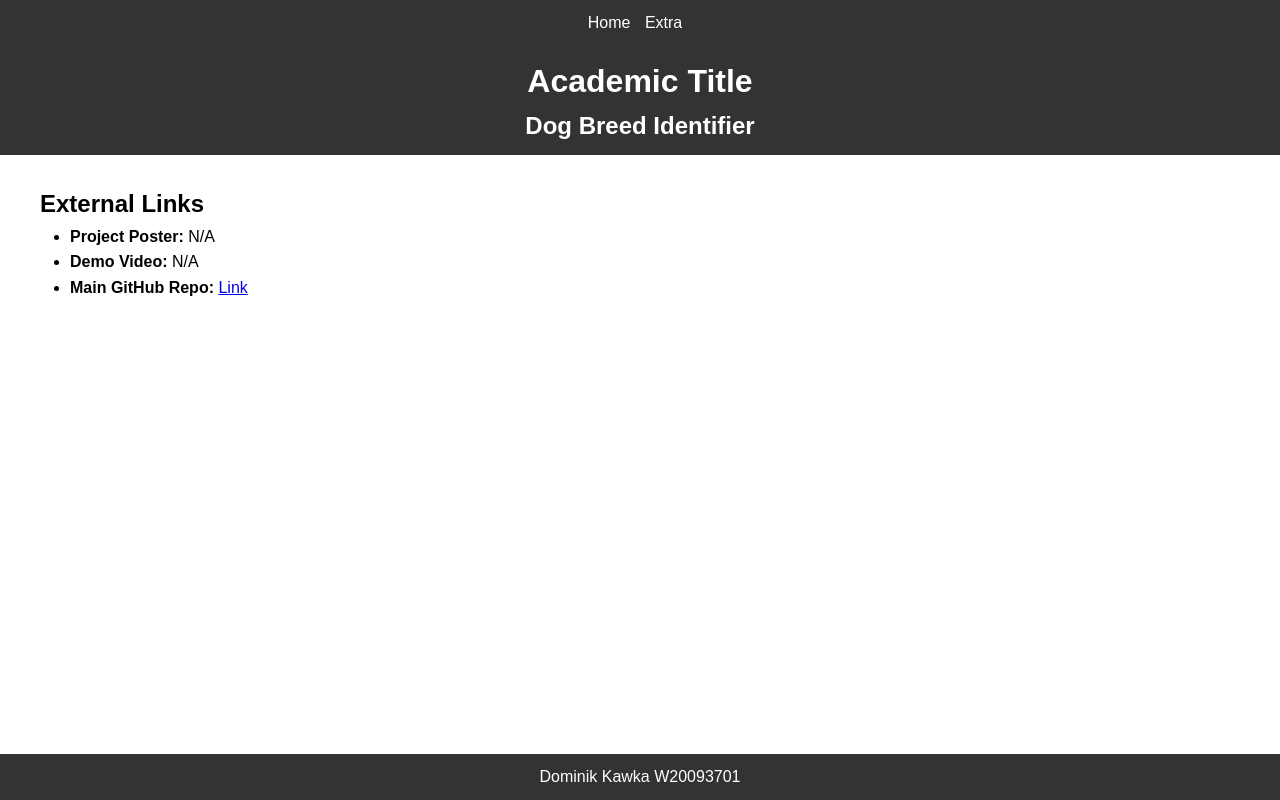
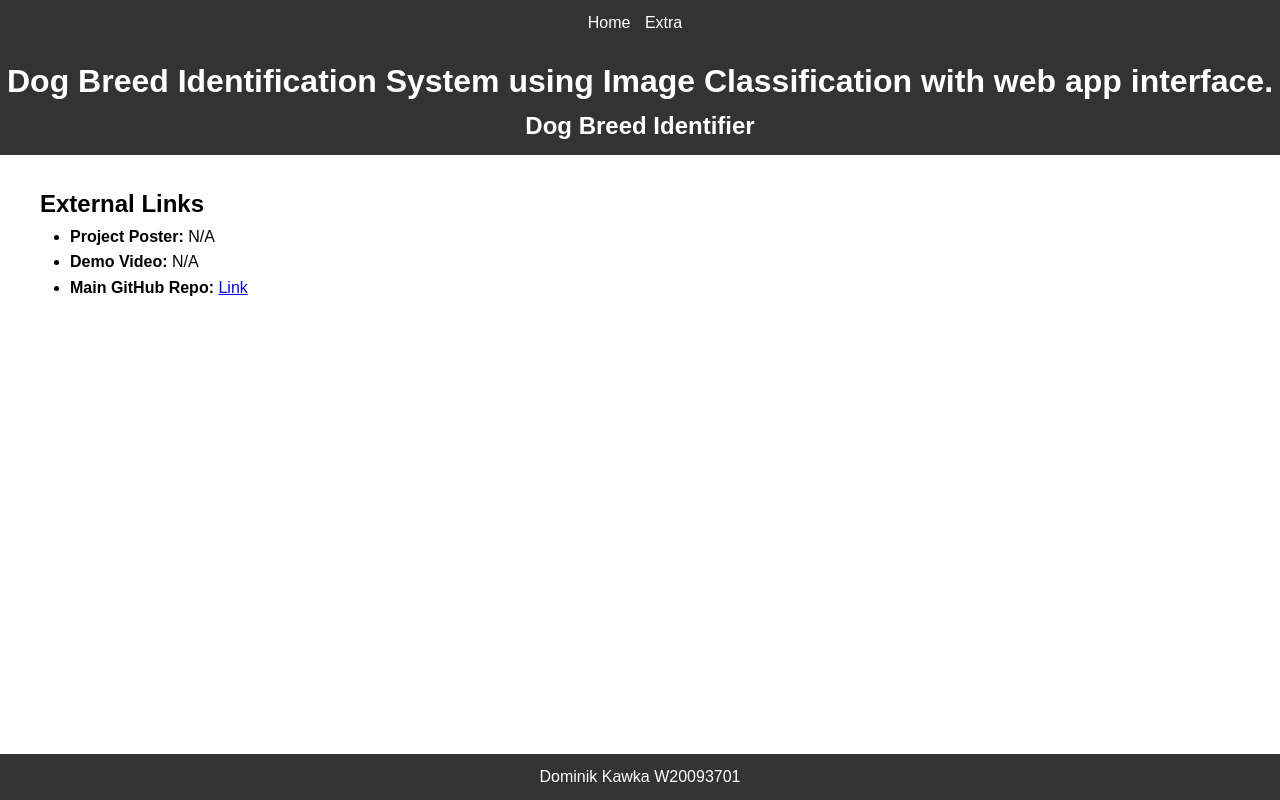
Before and after one commit to dominikkawka/dominikkawka.github.io, a plain HTML site: page about.html in a window 1280 px wide. Drawn offline with Linux system fonts and the light colour scheme.

Commit message:
fixed header

```diff
--- a/about.html
+++ b/about.html
@@ -14,7 +14,7 @@
         </ul>
     </nav>
     <header>
-        <h1>Academic Title</h1>
+        <h1>Dog Breed Identification System using Image Classification with web app interface.</h1>
         <h2>Dog Breed Identifier</h2>
     </header>
     <main>
```
Also changed, not shown: index.html (+1 -1 lines).
